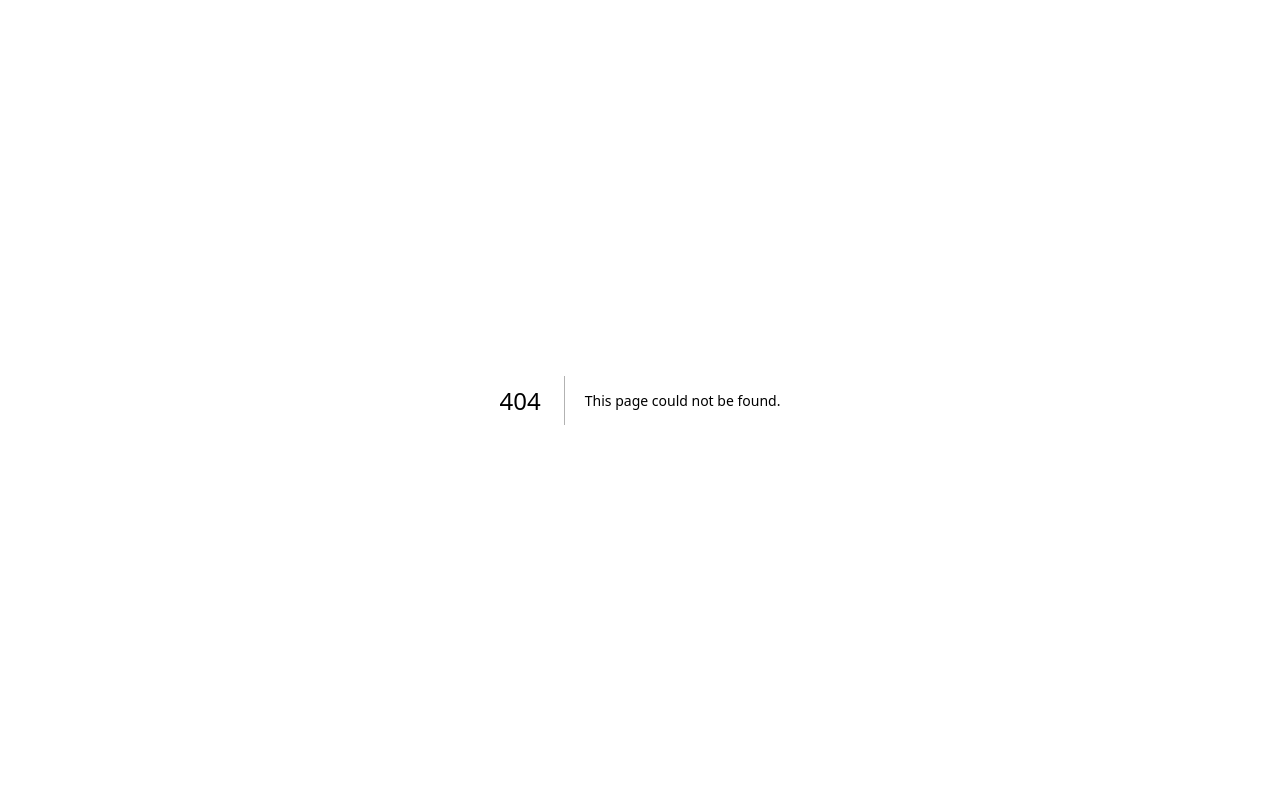
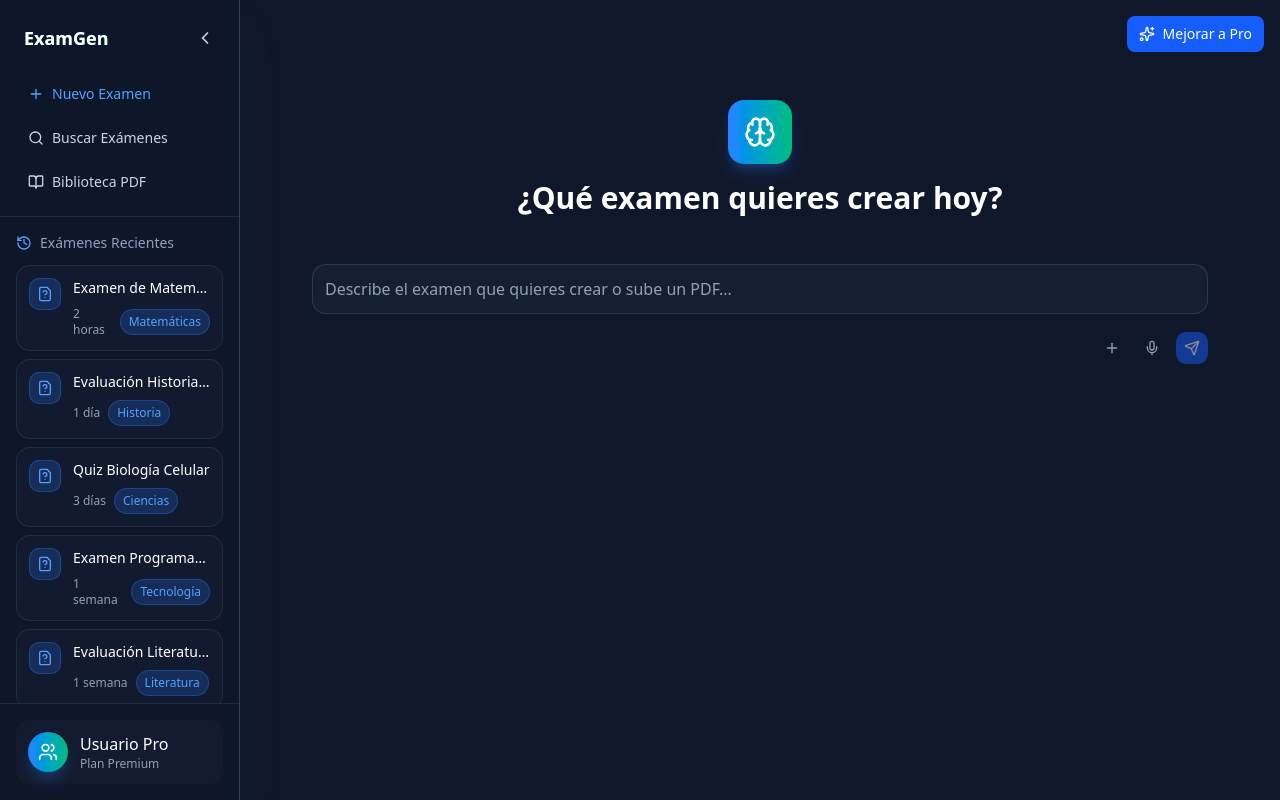
Before and after one commit to bloodlive025/tests-generators-by-IA, a Next.js app: page /c in a window 1280 px wide. Before the commit this address had no page. Built offline with nearby package versions, Linux system fonts and the light colour scheme.

Commit message:
🎨 [ADD] visualiced principal chat

```diff
--- /dev/null
+++ b/src/app/(chats)/c/page.tsx
@@ -0,0 +1,101 @@
+"use client"
+import { Button } from "@/app/components/ui/Button"
+import { Sparkles, Brain, Mic, Send, Plus } from "lucide-react"
+import { useState, useRef } from "react"
+
+export default function ChatsPage() {
+  const [prompt, setPrompt] = useState("")
+  const textareaRef = useRef(null)
+
+  const handleTextareaInput = (e) => {
+    const target = e.target
+    target.style.height = 'auto'
+    const newHeight = Math.min(target.scrollHeight, 300)
+    target.style.height = newHeight + 'px'
+
+    // Agregar overflow-y-auto si la altura es mayor a 200px
+    if (newHeight > 200) {
+      target.style.overflowY = 'auto'
+    } else {
+      target.style.overflowY = 'hidden'
+    }
+  }
+
+  return (
+    <div className="flex flex-col h-full bg-slate-900">
+      {/* Header */}
+      <div className="p-4">
+        <div className="flex items-center justify-end">
+          <div className="flex items-center gap-2">
+            <Button size="sm" className="bg-blue-600 hover:bg-blue-700 text-white">
+              <Sparkles className="w-4 h-4 mr-2" />
+              Mejorar a Pro
+            </Button>
+          </div>
+        </div>
+      </div>
+
+      {/* Main Area */}
+      <section className="flex flex-col justify-end">
+        <div className="flex-1 flex flex-col items-center justify-center p-8">
+          <div className="max-w-2xl w-full text-center space-y-8">
+            {/* Welcome Message */}
+            <div className="space-y-4">
+              <div className="w-16 h-16 bg-gradient-to-r from-blue-500 to-emerald-500 rounded-2xl flex items-center justify-center mx-auto shadow-lg shadow-blue-500/25">
+                <Brain className="w-8 h-8 text-white" />
+              </div>
+              <h2 className="text-3xl font-bold text-white">¿Qué examen quieres crear hoy?</h2>
+            </div>
+          </div>
+        </div>
+
+        {/* Input Area */}
+        <div className="p-4">
+          <form className="max-w-4xl mx-auto">
+            <div className="relative">
+              <textarea
+                ref={textareaRef}
+                value={prompt}
+                onChange={(e) => setPrompt(e.target.value)}
+                placeholder="Describe el examen que quieres crear o sube un PDF..."
+                rows={1}
+                className="w-full pr-32 p-3 text-base bg-slate-800/50 border border-slate-600/50 rounded-xl text-white placeholder-slate-400 focus:border-blue-500 focus:outline-none transition-all duration-300 resize-none overflow-hidden"
+                style={{
+                  minHeight: '48px',
+                  maxHeight: '300px'
+                }}
+                onInput={handleTextareaInput}
+              />
+              <div className="flex justify-end mt-3 gap-2">
+                <Button
+                  type="button"
+                  size="sm"
+                  variant="ghost"
+                  className="h-8 w-8 p-0 text-slate-400 hover:text-blue-400 hover:bg-slate-700/50 rounded-lg"
+                >
+                  <Plus className="w-4 h-4" />
+                </Button>
+                <Button
+                  type="button"
+                  size="sm"
+                  variant="ghost"
+                  className="h-8 w-8 p-0 text-slate-400 hover:text-blue-400 hover:bg-slate-700/50 rounded-lg"
+                >
+                  <Mic className="w-4 h-4" />
+                </Button>
+                <Button
+                  type="submit"
+                  size="sm"
+                  disabled={!prompt.trim()}
+                  className="h-8 w-8 p-0 bg-blue-600 hover:bg-blue-700 text-white disabled:opacity-50 disabled:cursor-not-allowed rounded-lg"
+                >
+                  <Send className="w-4 h-4" />
+                </Button>
+              </div>
+            </div>
+          </form>
+        </div>
+      </section>
+    </div>
+  )
+}
```
